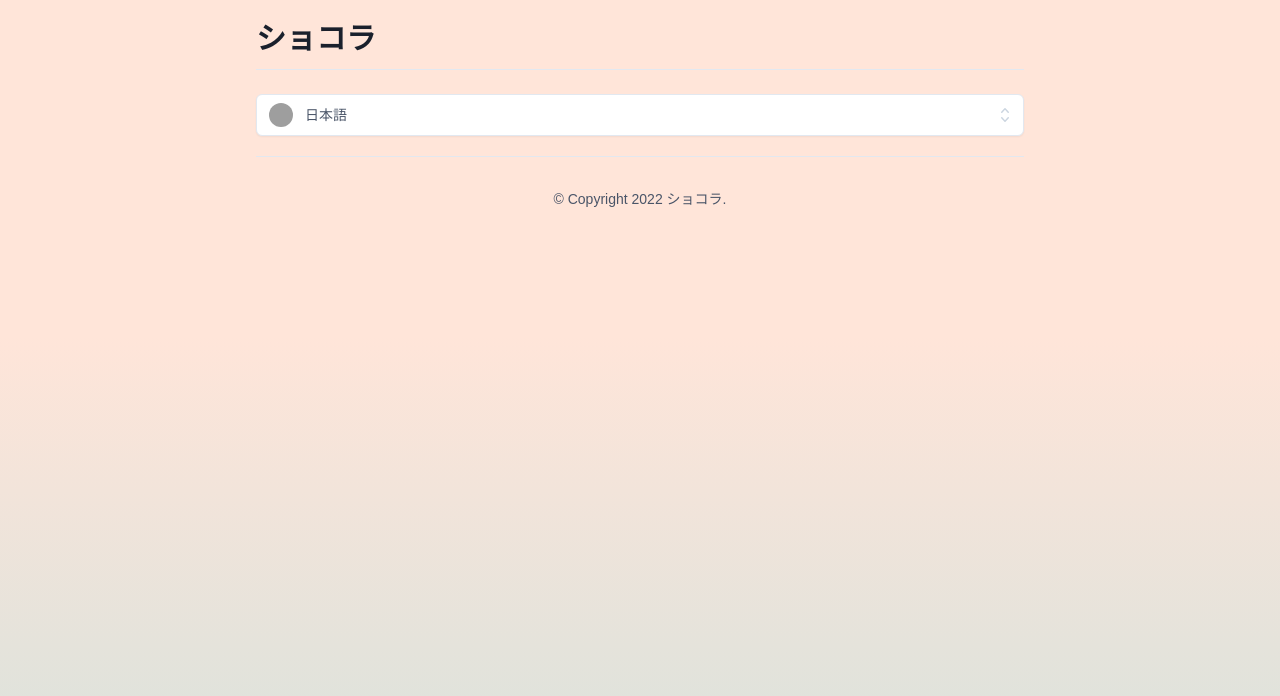
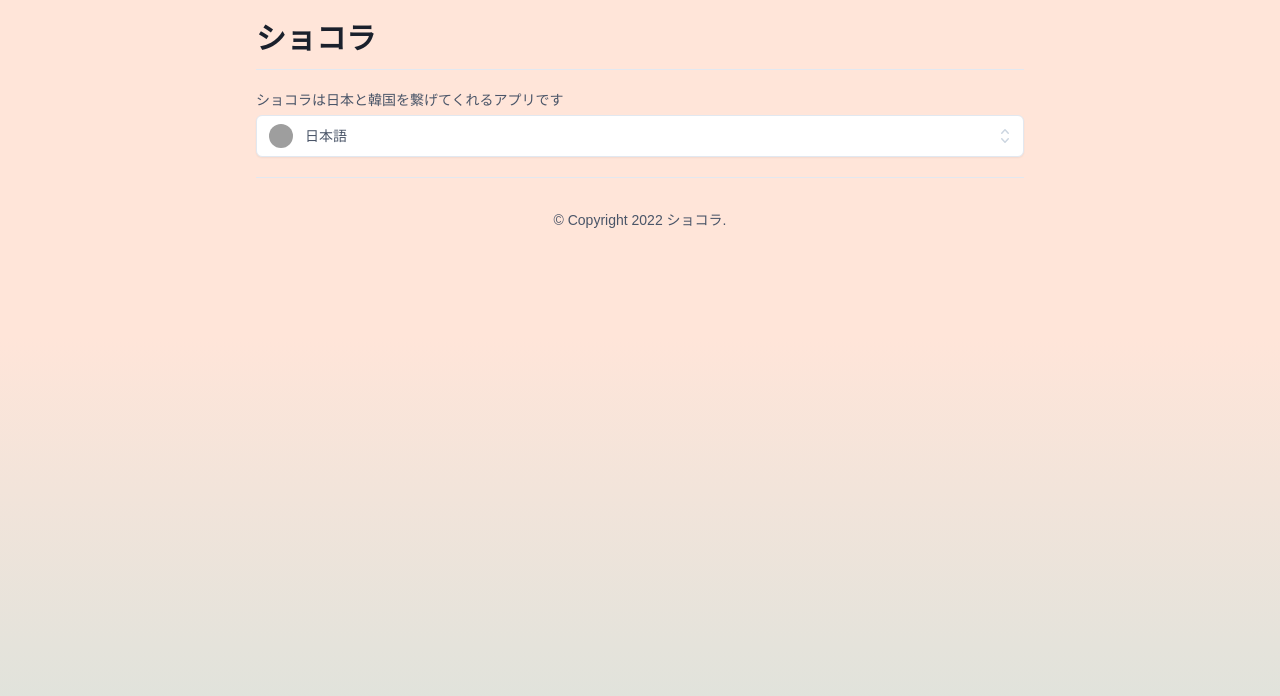
Before and after one commit to luke2327/chocolat.frontend, a Next.js app: page / in a window 1280 px wide. Shown: the top 696 px of the page. Built offline with nearby package versions, Linux system fonts and the light colour scheme; grey boxes are pictures that could not be loaded.

Commit message:
chore: modify index pages

```diff
--- a/src/pages/index.tsx
+++ b/src/pages/index.tsx
@@ -5,6 +5,9 @@ import { Main } from '@/templates/Main';
 const Index = () => {
   return (
     <Main meta={<Meta title="ショコラ" description="" />}>
+      <p className="m-0 text-sm">
+        ショコラは日本と韓国を繋げてくれるアプリです
+      </p>
       <SelectMenu />
     </Main>
   );
--- a/src/styles/global.css
+++ b/src/styles/global.css
@@ -12,13 +12,13 @@ a:hover {
 
 @tailwind utilities;
 
-.content p {
+/* .content p {
   @apply my-6;
 }
 
 .content ul {
   @apply my-6;
-}
+} */
 
 @font-face {
   font-family: 'dongdong';
```
